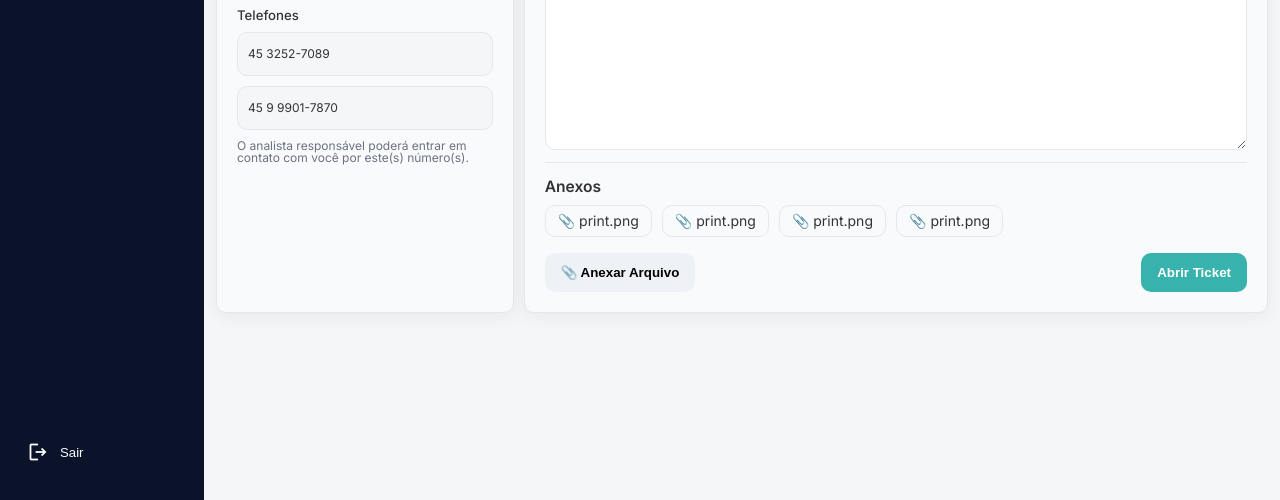
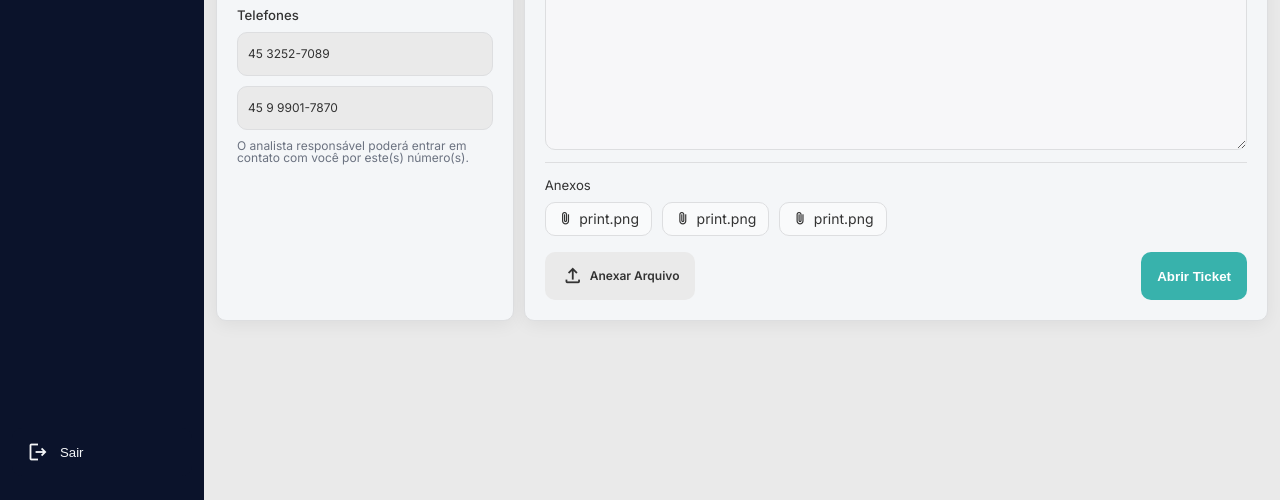
Before and after one commit to MarceloGdes/prototipos-html-projeto-integrador, a plain HTML site: page abertura-ticket/abertura-ticket.html in a window 1280 px wide. Shown: the part 300-800 px from the top of the page. Drawn offline with nearby package versions, Linux system fonts and the light colour scheme.

Commit message:
atualizando pagina abertura de tickets

```diff
--- a/abertura-ticket/abertura-ticket.css
+++ b/abertura-ticket/abertura-ticket.css
@@ -2,7 +2,7 @@
     .sidebar {
         background: var(--oxford-blue);
         /* Define todos os elementos de texto para a cor determinada */
-        color: var(--seasalt);
+        color: var(--antiflash-white);
         display: flex;
         flex-direction: column;
         padding: 24px 1em;
@@ -33,7 +33,7 @@
         transition: background .2s ease;
 
         span {
-            color: var(--seasalt);
+            color: var(--antiflash-white);
         }
 
     }
@@ -79,7 +79,7 @@
     }
 
     .card {
-        background: var(--seasalt);
+        background: var(--antiflash-white);
         border: 1px solid var(--line);
         border-radius: 10px;
         box-shadow: var(--shadow);
@@ -133,7 +133,7 @@
             margin-bottom: 10px;
         }
         .contact-box {
-            background-color: var(--bg-antiflash-white);
+            background-color: var(--platinium);
             width: 100%;
             padding: 15px 10px;
             border-radius: 10px;
@@ -156,7 +156,7 @@
         border-radius: 10px;
         padding: 12px;
         font: inherit;
-        background: #fff;
+        background: #f9fafb8a;
         color: var(--ink);
     }
 
@@ -191,16 +191,21 @@
     .attachments {
         border-top: 1px solid var(--line);
         padding-top: 16px;
-        margin-top: 12px
+        margin-top: 12px;
+
+        h2 {
+            font-size: 1.1rem;
+        }
     }
 
-    .chips {
+    .attached-files {
         display: flex;
         flex-wrap: wrap;
-        gap: 10px
+        gap: 10px;
+        margin-top: 10px
     }
 
-    .chip {
+    .attached-file {
         padding: 8px 12px;
         border-radius: 10px;
         border: 1px solid var(--line);
@@ -208,7 +213,11 @@
         font-size: 14px;
         display: flex;
         align-items: center;
-        gap: 6px
+        gap: 6px;
+
+        .material-symbols-outlined {
+            font-size: 1.3rem;
+        }
     }
 
     .btn-row {
@@ -222,11 +231,14 @@
         cursor: pointer;
         font-weight: 600;
         padding: 12px 16px;
-        border-radius: 10px
+        border-radius: 10px;
     }
 
     .btn.secondary {
-        background: #eef2f7;
+        background: var(--platinium);
+        display: flex;
+        align-items: center;
+        gap: 5px;
     }
 
     .btn.primary {
--- a/abertura-ticket/abertura-ticket.html
+++ b/abertura-ticket/abertura-ticket.html
@@ -86,7 +86,7 @@
               <div class="input-container">
                 <label for="motivo">Motivo</label>
                 <select id="motivo">
-                  <option>Selecione o motivo de abertura do ticket.</option>
+                  <option>Emissão de NFSe</option>
                 </select>
               </div>
               <div class="input-container">
@@ -105,15 +105,28 @@
             </div>
 
             <div class="attachments">
-              <div class="section-title" style="margin:0 0 10px 0">Anexos</div>
-              <div class="chips">
-                <span class="chip">📎 print.png</span>
-                <span class="chip">📎 print.png</span>
-                <span class="chip">📎 print.png</span>
-                <span class="chip">📎 print.png</span>
-              </div>
+              <h2>Anexos</h2>
+              <ul class="attached-files">
+                <li class="attached-file">
+                  <span class="material-symbols-outlined">attach_file</span>
+                  <span>print.png</span>
+                </li>
+                <li class="attached-file">
+                  <span class="material-symbols-outlined">attach_file</span>
+                  <span>print.png</span>
+                </li>
+                <li class="attached-file">
+                  <span class="material-symbols-outlined">attach_file</span>
+                  <span>print.png</span>
+                </li>
+              </ul>
+
               <div class="btn-row">
-                <button class="btn secondary">📎 Anexar Arquivo</button>
+                <label for="file-upload" class="btn secondary">
+                  <span class="material-symbols-outlined">upload</span>
+                  <span>Anexar Arquivo</span>
+                </label>
+                <input id="file-upload" type="file" hidden>
                 <button class="btn primary">Abrir Ticket</button>
               </div>
             </div>
--- a/global.css
+++ b/global.css
@@ -48,14 +48,14 @@ table {
 }
 
 :root{
-  --bg-antiflash-white:#f4f6f8;
-  --seasalt:#f9fafb;
+  --platinium:#EAEAEA;
+  --antiflash-white:#f4f6f8;
   --oxford-blue: #0B132B;
   --space-cadet: #1C2541;
   --true-blue: #4F6D92;
   --verdigris: #5DC0BF;
   --black:#333333;
-  --line:#e5e7eb;
+  --line:#dddee0;
 
   --muted:#6b7280;
   --brand:#38b2ac;
@@ -73,7 +73,7 @@ html,body{
 }
 body{
   margin:0;
-  background:var(--bg-antiflash-white);
+  background:var(--platinium);
   color:var(--black);
   font-family: "Inter", sans-serif;
 }
```
